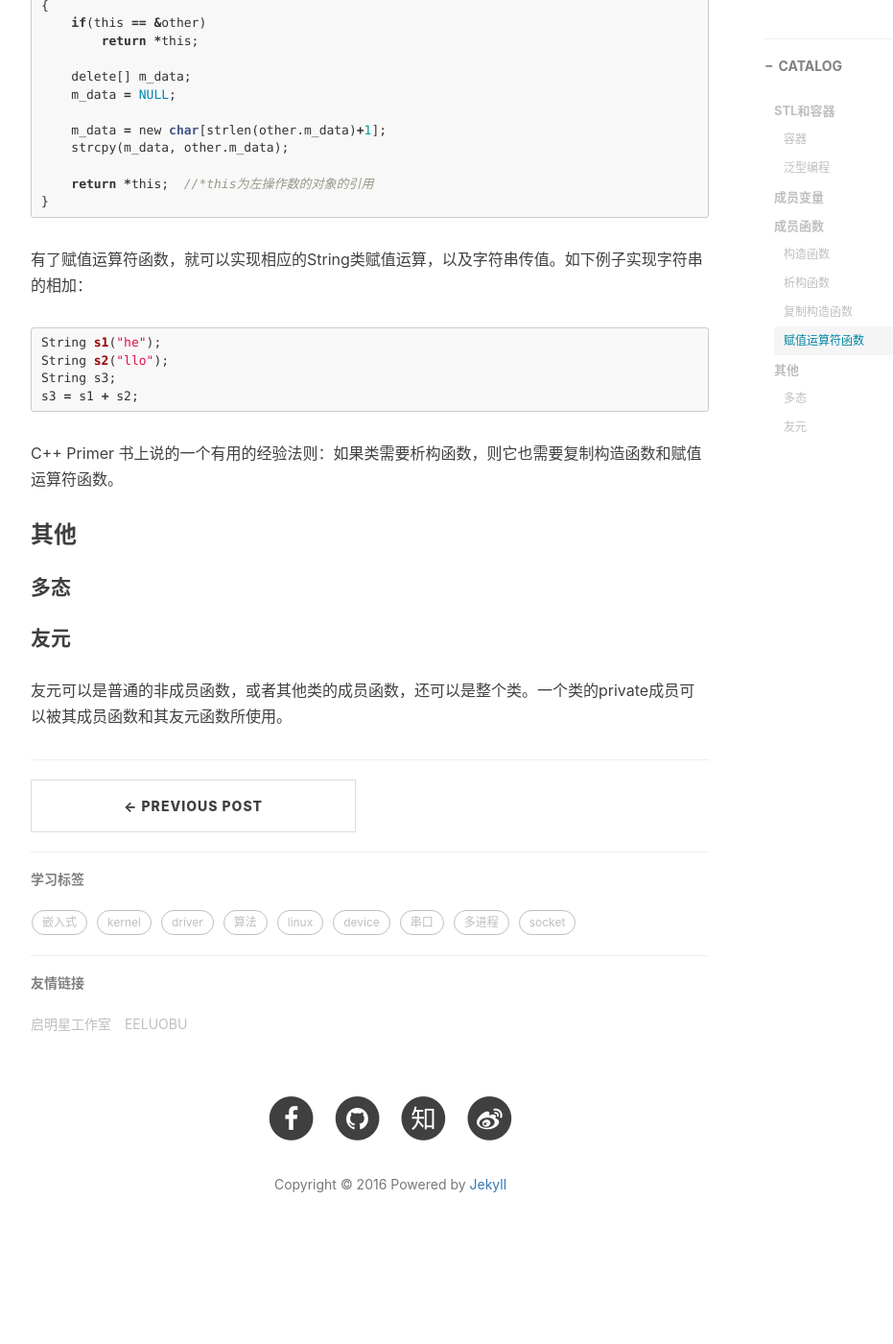
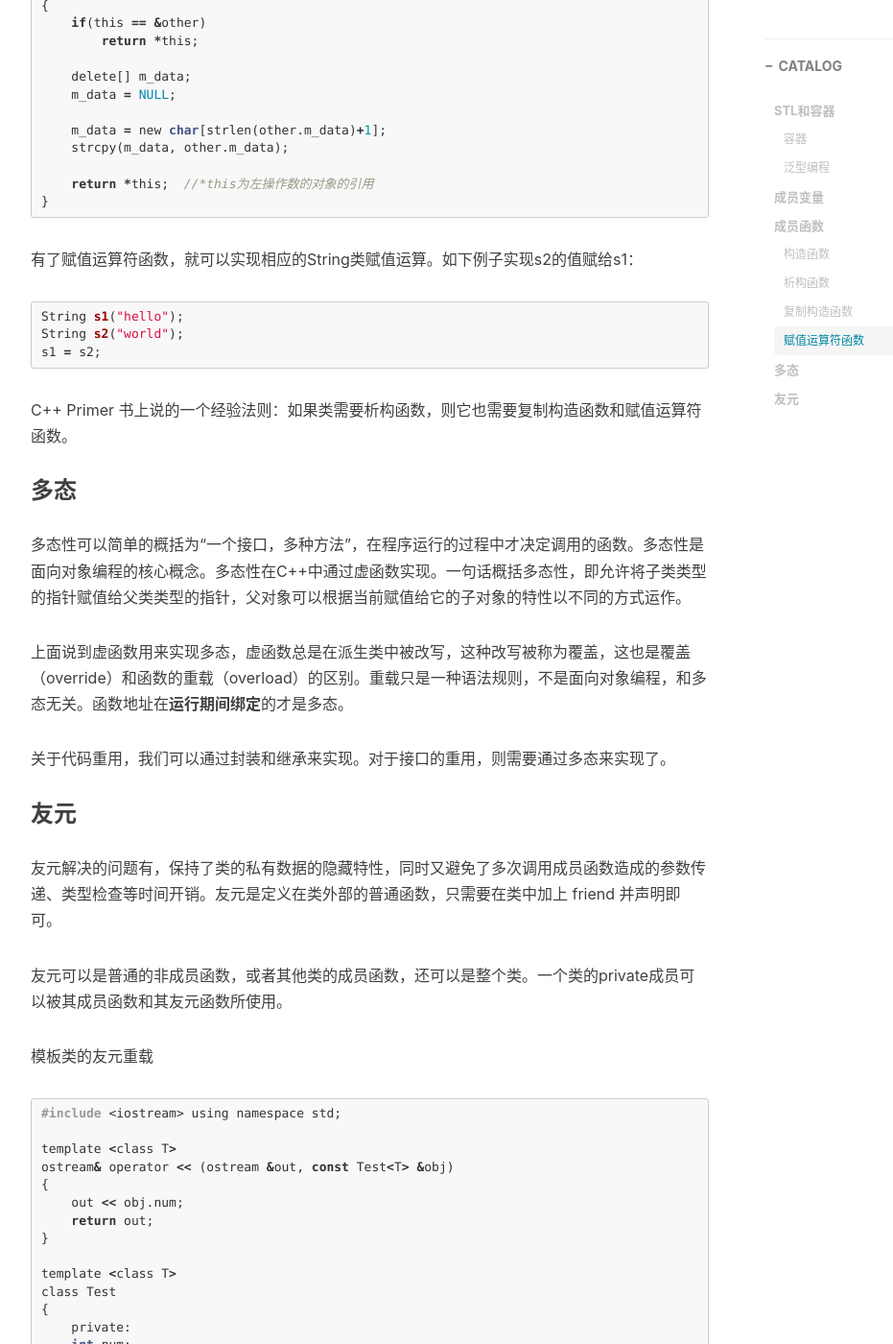
Before and after one commit to eeluobu/eeluobu.github.io, a Jekyll site: the page built from _posts/2016-05-21-c1.markdown, in a window 1280 px wide and 1400 px high, scrolled down 4891 px. Shown: the whole window at 96% size, without its empty margins (233-1164 px from the left). Built offline with Jekyll 4.4.1, drawn with Linux system fonts in a browser that asks for light colours; nearby versions of some CDN libraries; comment, search, counter and statistics services are not loaded; before the commit the page ends 6202 px from its top, so only the background shows below that; some of the changed text lies outside the part shown.

Commit message:
new c2 post

````diff
--- a/_posts/2016-05-21-c1.markdown
+++ b/_posts/2016-05-21-c1.markdown
@@ -109,11 +109,11 @@
 
 类中的成员变量可以分为3种，分别为：
 
-- `private` 只能由1、该类的成员函数；2、其友元函数访问。不能被该类的对象也不能访问。
+- `private` 只能由1、该类的成员函数；2、友元函数访问。不能被该类的对象也不能访问。
 
-- `protected` 可以被1、该类的成员函数；2、子类的函数；3、其友元函数访问。不能被该类的对象访问。
+- `protected` 可以被1、该类的成员函数；2、友元函数；3、子类的函数访问。不能被该类的对象访问。
 
-- `public` 可以被1、该类的成员函数；2、子类的函数；3、其友元函数；4、该类的对象访问。
+- `public` 可以被1、该类的成员函数；2、友元函数；3、子类的函数；4、该类的对象访问。
 
 
 如果需要访问类中的 private 数据，可以在通过类中的共有函数的返回值来调用。
@@ -200,7 +200,7 @@
 
 ``` c
 String s1("hello");
-String s2 = s1;
+String s2(s1);
 ```
 
 #### 赋值运算符函数
@@ -223,23 +223,64 @@
 }
 ```
 
-有了赋值运算符函数，就可以实现相应的String类赋值运算，以及字符串传值。如下例子实现字符串的相加：
+有了赋值运算符函数，就可以实现相应的String类赋值运算。如下例子实现s2的值赋给s1：
 
 ``` c
-String s1("he");
-String s2("llo");
-String s3;
-s3 = s1 + s2;
+String s1("hello");
+String s2("world");
+s1 = s2;
 ```
 
-C++ Primer 书上说的一个有用的经验法则：如果类需要析构函数，则它也需要复制构造函数和赋值运算符函数。
+C++ Primer 书上说的一个经验法则：如果类需要析构函数，则它也需要复制构造函数和赋值运算符函数。
 
 
-### 其他
 
 
-#### 多态
+### 多态
 
-#### 友元
+多态性可以简单的概括为“一个接口，多种方法”，在程序运行的过程中才决定调用的函数。多态性是面向对象编程的核心概念。多态性在C++中通过虚函数实现。一句话概括多态性，即允许将子类类型的指针赋值给父类类型的指针，父对象可以根据当前赋值给它的子对象的特性以不同的方式运作。
+
+上面说到虚函数用来实现多态，虚函数总是在派生类中被改写，这种改写被称为覆盖，这也是覆盖（override）和函数的重载（overload）的区别。重载只是一种语法规则，不是面向对象编程，和多态无关。函数地址在**运行期间绑定**的才是多态。
+
+
+关于代码重用，我们可以通过封装和继承来实现。对于接口的重用，则需要通过多态来实现了。
+
+
+### 友元
+
+友元解决的问题有，保持了类的私有数据的隐藏特性，同时又避免了多次调用成员函数造成的参数传递、类型检查等时间开销。友元是定义在类外部的普通函数，只需要在类中加上 friend 并声明即可。
 
 友元可以是普通的非成员函数，或者其他类的成员函数，还可以是整个类。一个类的private成员可以被其成员函数和其友元函数所使用。
+
+模板类的友元重载
+
+``` c
+#include <iostream>
+using namespace std;
+
+template <class T>
+ostream& operator << (ostream &out, const Test<T> &obj)
+{
+    out << obj.num;
+    return out;
+}
+
+template <class T>
+class Test
+{
+    private:
+    int num;
+
+    public:
+    Test(int n = 0) {num = n;}                   //构造函数
+    Test(const Test<T> &copy) {num = copy.num;}  //复制构造函数
+    friend ostream& operator << <> (ostream &out, const Test<T> &obj);
+};
+
+int main()
+{
+    Test<int> t(2);
+    cout << t;
+    return 0;
+}
+```
````
Also changed, not shown: _posts/2016-05-21-c2.markdown (added, +187 -0 lines).
